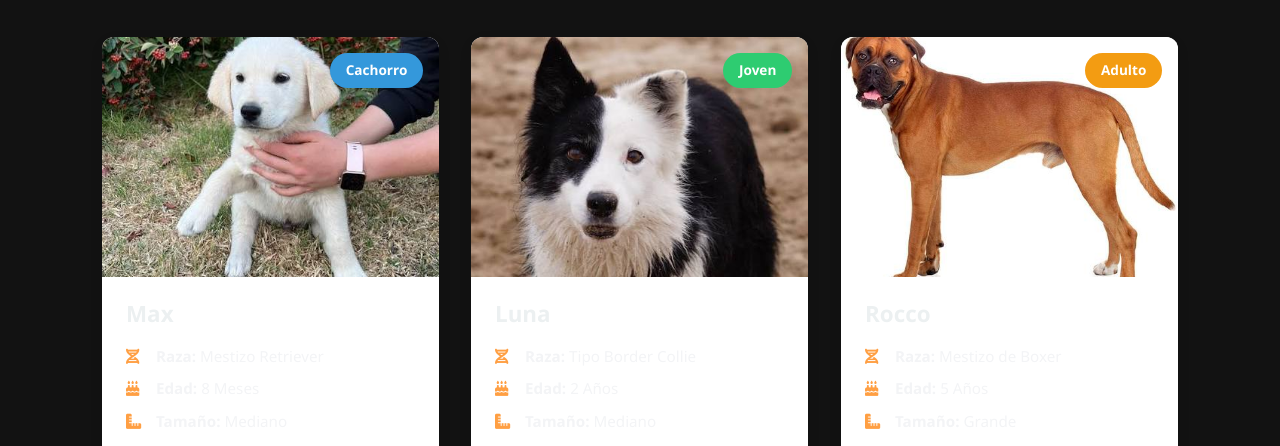
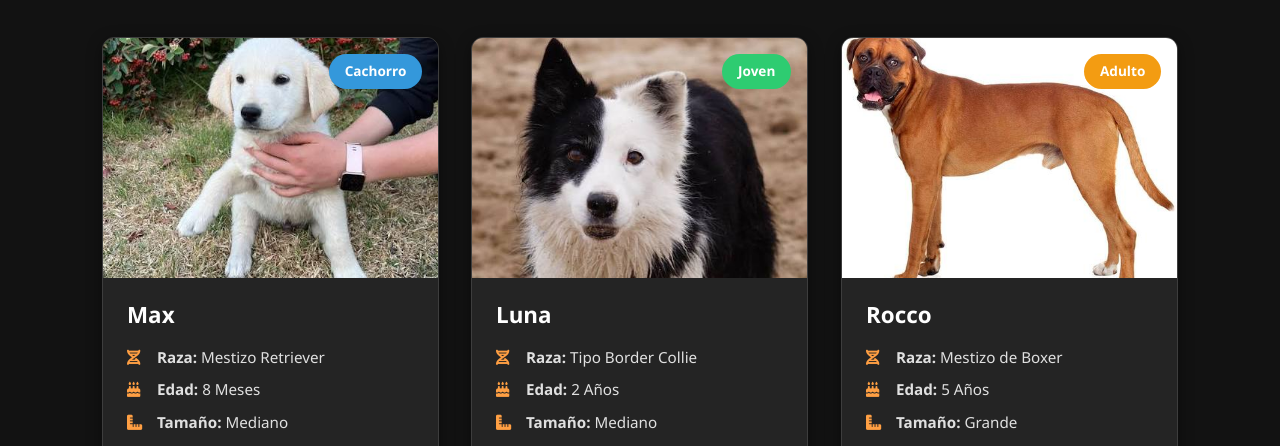
Before and after one commit to danifer2248/Hito_5-Proyecto, a plain HTML site: page perros.html in a window 1280 px wide. Both pictures are taken after a click on the button "Cambiar a modo oscuro". Shown: the part 289-735 px from the top of the page. Drawn offline with Linux system fonts and the light colour scheme.

Commit message:
actualizacion_necesaria

```diff
--- a/css/components.css
+++ b/css/components.css
@@ -491,3 +491,25 @@ select.valid {
     color: #ffebdc !important; /* Un tono crema / naranja pastel muy claro de alta visibilidad */
     text-decoration: none;
 }
+
+
+/* ==========================================================================
+   >>> INYECTADO: OPTIMIZACIÓN DE TARJETAS DE PERROS EN MODO OSCURO <<<
+   ========================================================================== */
+[data-theme="dark"] .dog-card {
+    background-color: #242424 !important; /* Cambia el contenedor blanco a gris oscuro */
+    border: 1px solid #3d3d3d !important;
+    box-shadow: 0 4px 15px rgba(0, 0, 0, 0.4) !important;
+}
+
+[data-theme="dark"] .dog-card-content h3 {
+    color: #ffffff !important; /* El nombre del perro se vuelve blanco puro */
+}
+
+[data-theme="dark"] .dog-features li {
+    color: #e0e0e0 !important; /* Los iconos y texto de raza/edad pasan a un gris muy legible */
+}
+
+[data-theme="dark"] .dog-description {
+    color: #b3b3b3 !important; /* La descripción pasa a un gris claro suave que no cansa la vista */
+}
```
